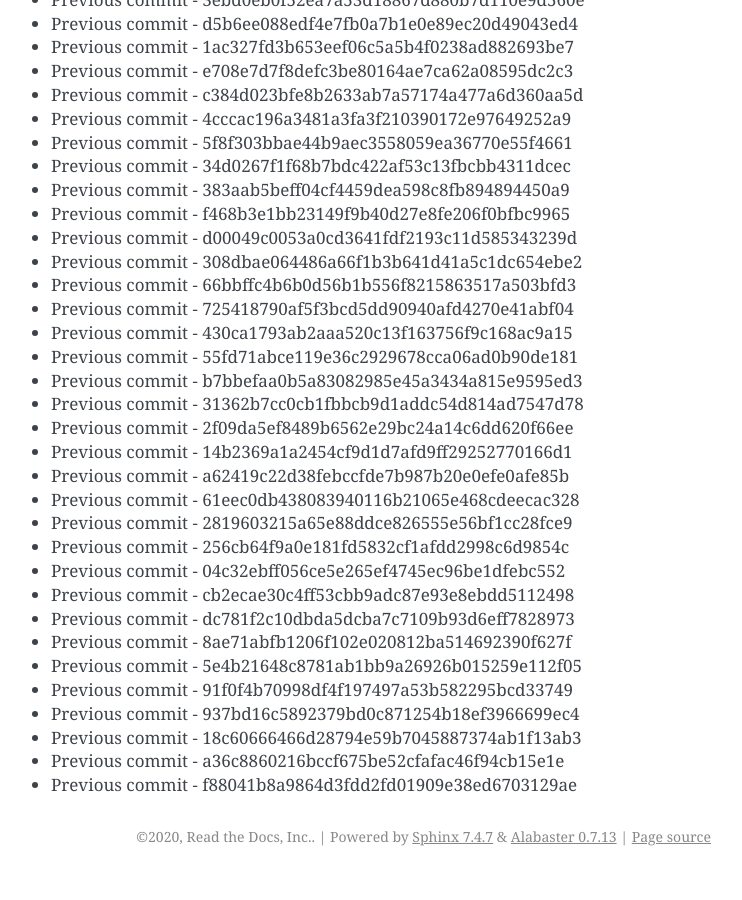
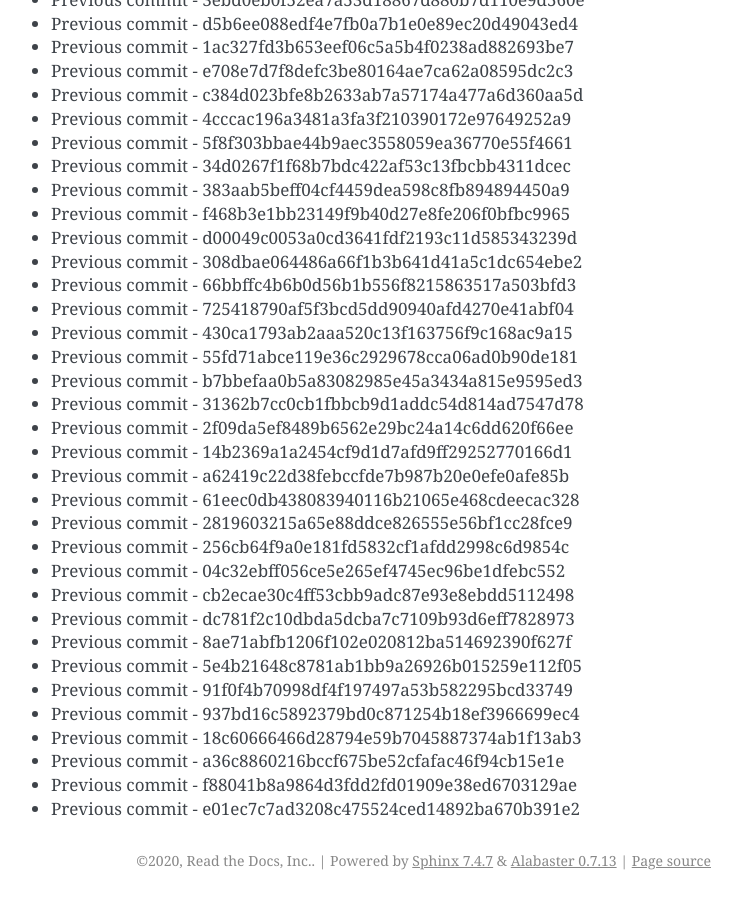
Before and after one commit to readthedocs/rtd-git-stresstest, a Sphinx documentation site: the page built from docs/updates.rst, in a window 1280 px wide and 900 px high, scrolled down 100079 px. Shown: the whole window, without its empty margins (399-1141 px from the left). Built offline with Sphinx 7.4.7, drawn with Linux system fonts in a browser that asks for light colours; before the commit the page ends 100955 px from its top, so only the background shows below that.

Commit message:
Generating commit from previous: e01ec7c7ad3208c475524ced14892ba670b391e2

```diff
--- a/docs/updates.rst
+++ b/docs/updates.rst
@@ -4237,3 +4237,4 @@ It can be tested for any performance characteristics.
 * Previous commit - 18c60666466d28794e59b7045887374ab1f13ab3
 * Previous commit - a36c8860216bccf675be52cfafac46f94cb15e1e
 * Previous commit - f88041b8a9864d3fdd2fd01909e38ed6703129ae
+* Previous commit - e01ec7c7ad3208c475524ced14892ba670b391e2
```
